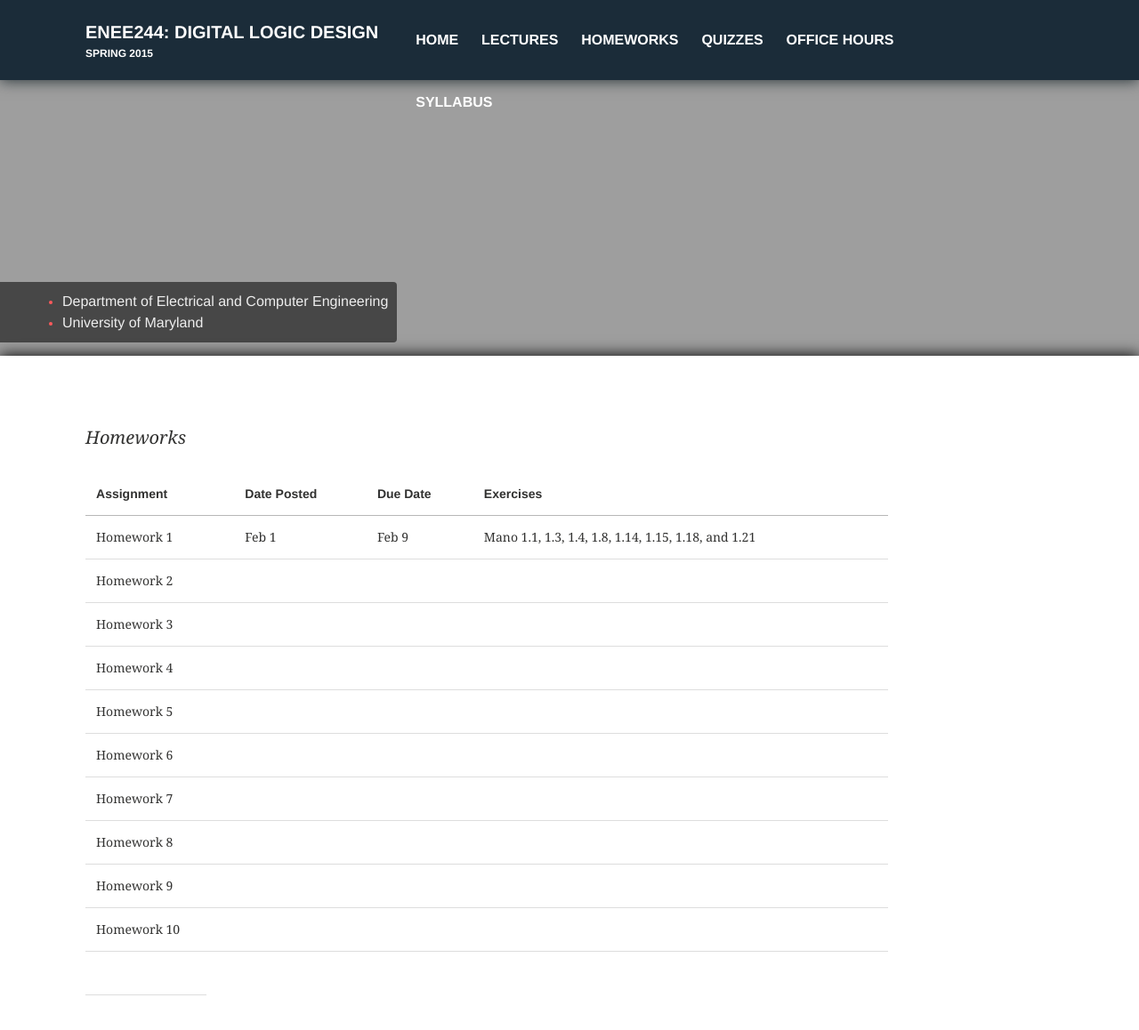
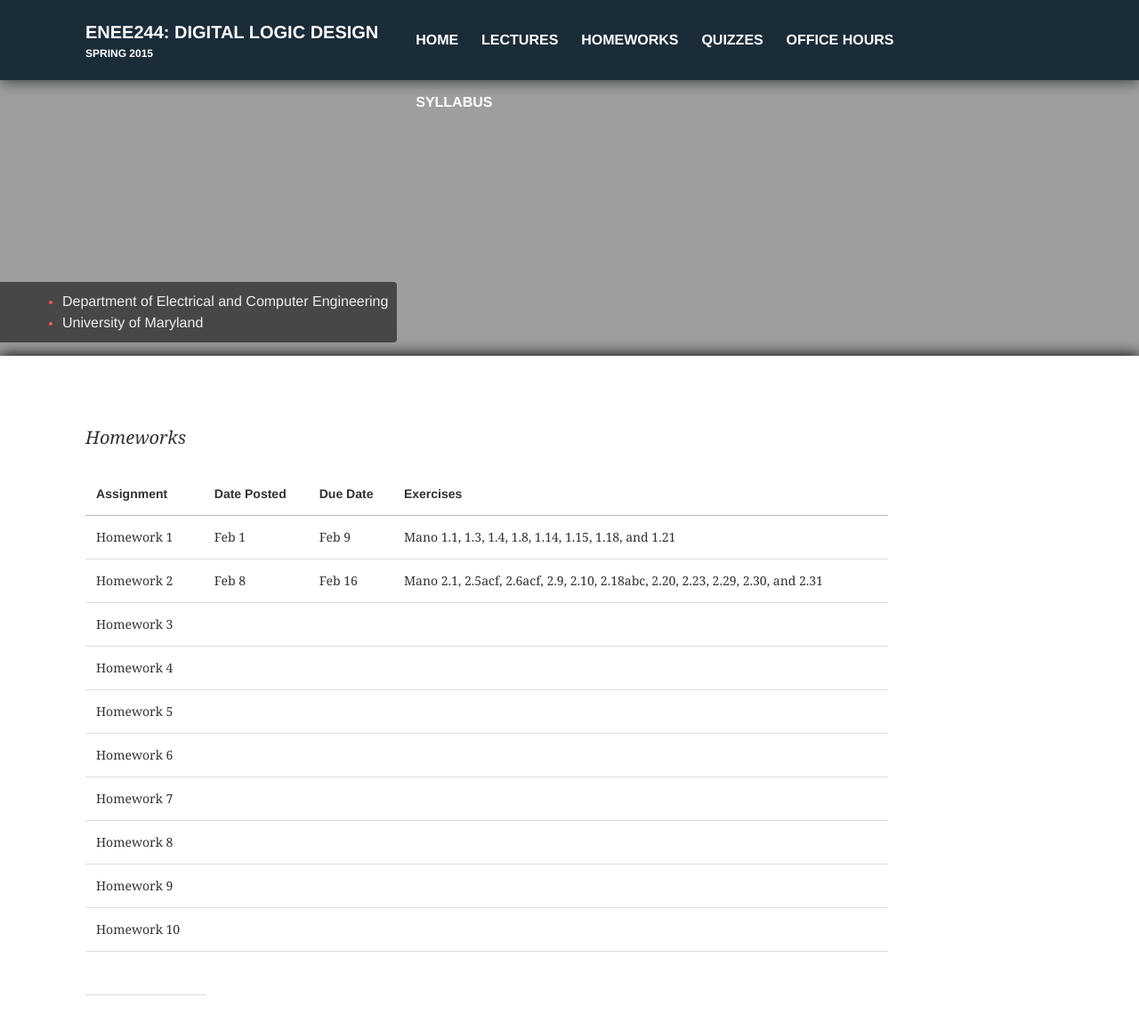
Before and after one commit to enee244/enee244.github.io, a Jekyll site: the page built from homeworks/index.md, in a window 1280 px wide and 1186 px high. Shown: the top 1158 px of the window at 89% size. Built offline with Jekyll 4.4.1, drawn with Linux system fonts in a browser that asks for light colours.

Commit message:
Added Homework #2
Mano 2.1, 2.5acf, 2.6acf, 2.9, 2.10, 2.18abc, 2.20, 2.23, 2.29, 2.30, and 2.31

```diff
--- a/homeworks/index.md
+++ b/homeworks/index.md
@@ -12,7 +12,7 @@ toc: false
 Assignment | Date Posted | Due Date | Exercises |
 ---------- | ----------- | --------
 Homework 1 |     Feb 1  |  Feb 9   | Mano 1.1, 1.3, 1.4, 1.8, 1.14, 1.15, 1.18, and 1.21
-Homework 2 |         |      |
+Homework 2 |     Feb 8    |  Feb 16    | Mano 2.1, 2.5acf, 2.6acf, 2.9, 2.10, 2.18abc, 2.20, 2.23, 2.29, 2.30, and 2.31
 Homework 3|          |     |
 Homework 4 |          | |
 Homework 5|      | |
```
